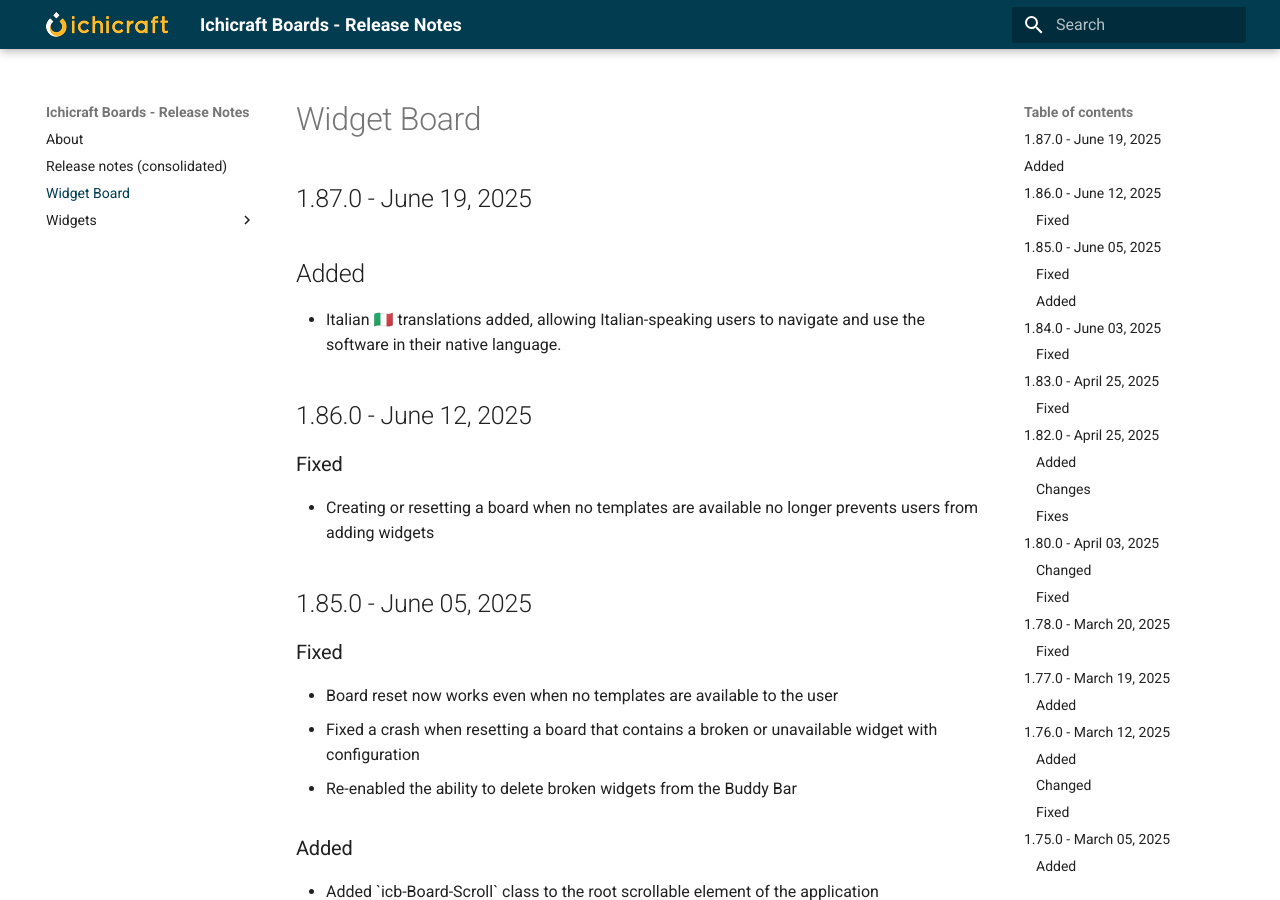
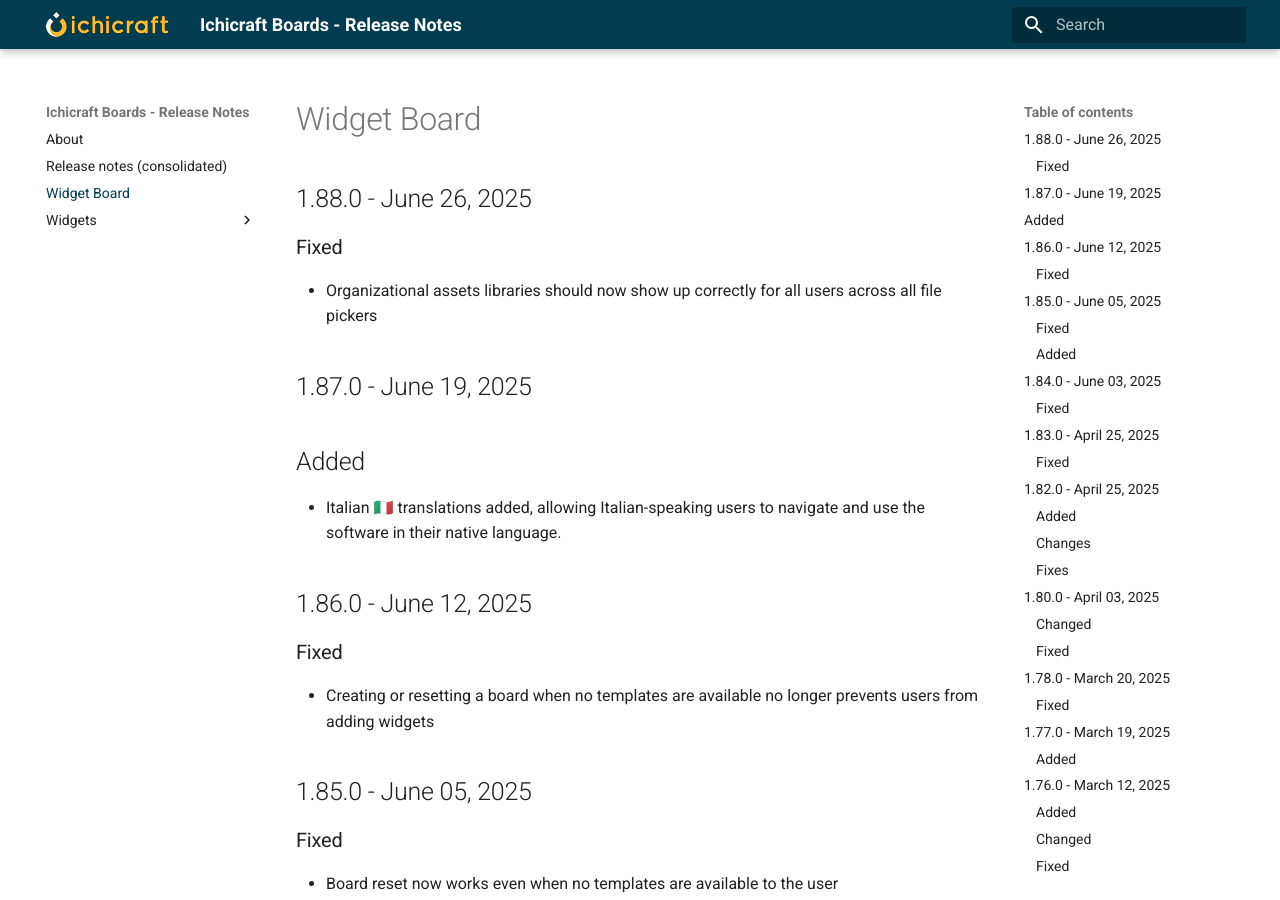
Before and after one commit to ichicraft/widgets-docs, an MkDocs documentation site: the page built from docs/Widget Board.md, in a window 1280 px wide and 900 px high. Built offline with MkDocs 1.6.1 and Material for MkDocs 9.7.7, drawn with Linux system fonts in a browser that asks for light colours.

```diff
--- a/docs/Widget Board.md
+++ b/docs/Widget Board.md
@@ -1,3 +1,8 @@
+## 1.88.0 - June 26, 2025
+
+### Fixed
+- Organizational assets libraries should now show up correctly for all users across all file pickers
+
 ## 1.87.0 - June 19, 2025
 
 ## Added
```
Also changed, not shown: docs/Release-notes-(consolidated).md (+5 -0 lines).
